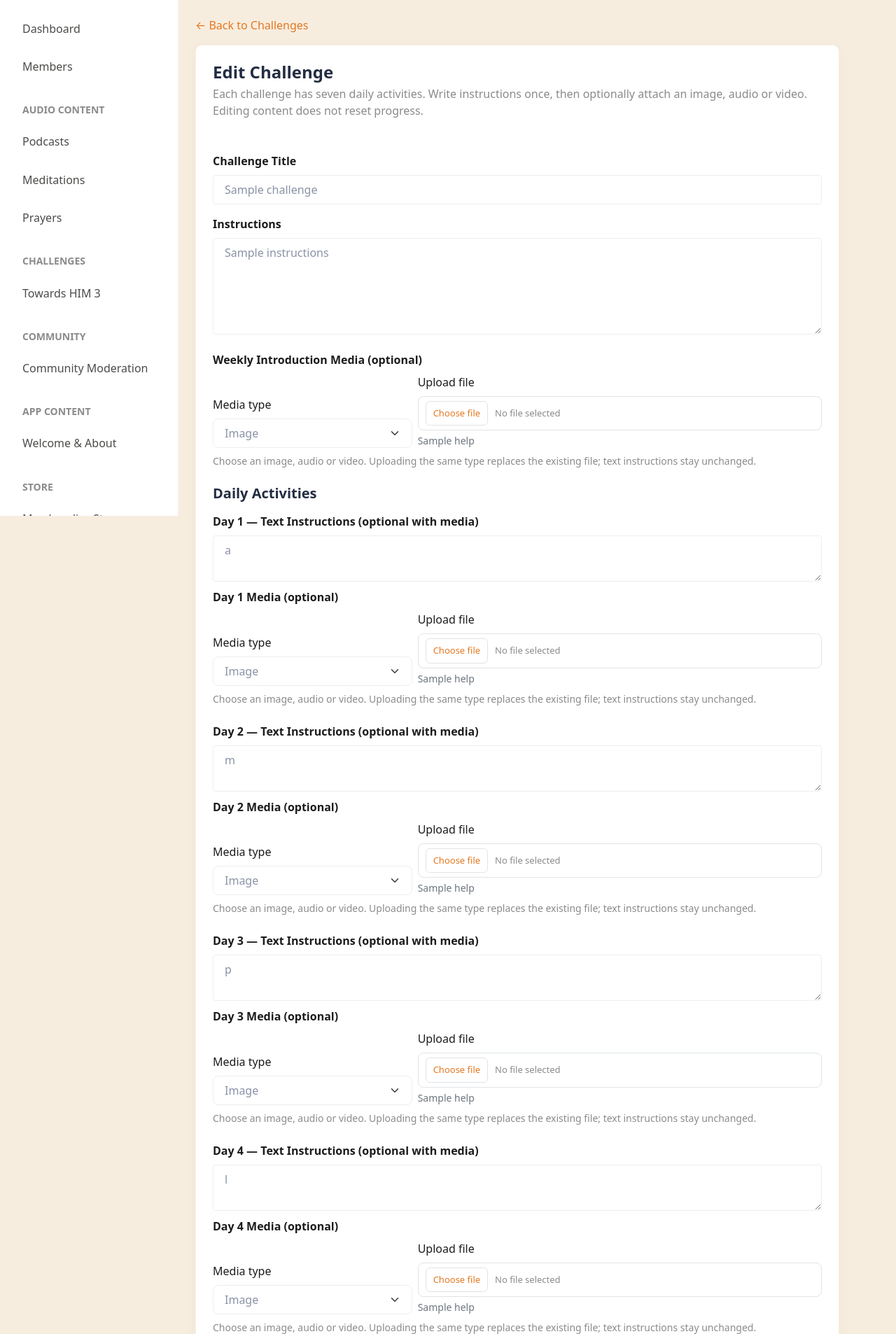
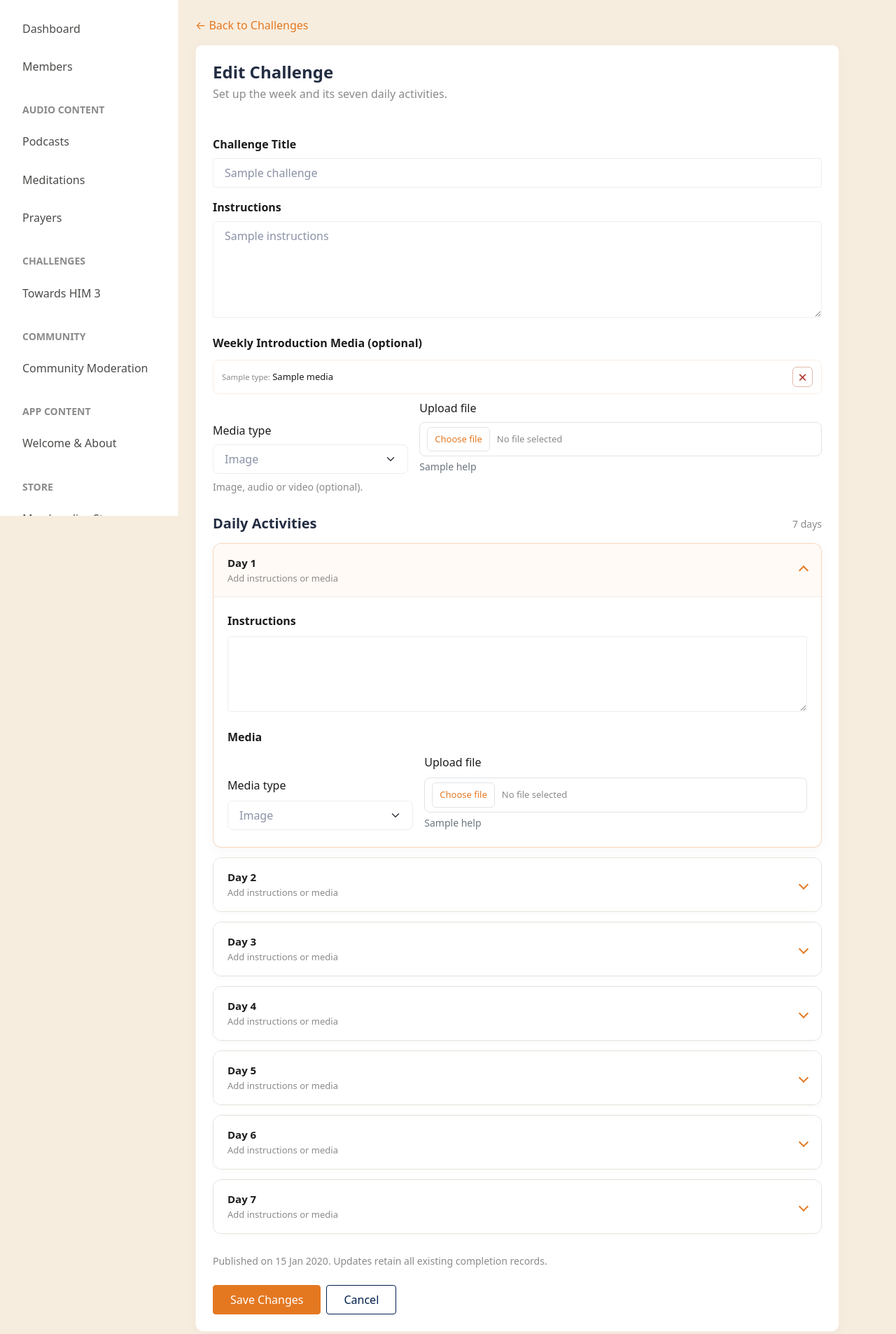
Before and after one commit to kamrans262/towardsHim_backend, a Laravel app: template resources/views/admin/challenges/form.blade.php in a window 1280 px wide. Shown: the part 63-1969 px from the top of the page at 70% size. Run offline with Laravel 12, Linux system fonts and the light colour scheme; a user stored in the database is signed in; data comes from the database, SQL or seed files in the repository; tables that the repository leaves empty hold one stand-in row (values such as "Sample post"); the template is opened without the code that fills it: most values are stand-ins (such as "Sample title", 1, 10 or a date in 2020); data that the repository does not hold is empty.

Commit message:
Add clean collapsible seven-day challenge editor and fix repeated upload chooser

```diff
--- a/public/admin-assets/css/toward-admin.css
+++ b/public/admin-assets/css/toward-admin.css
@@ -68,3 +68,36 @@ body.toward-admin{background:var(--th-cream);color:var(--th-text);font-family:"D
 .toward-admin .admin-media-existing .admin-upload-current{background:#fff}
 .toward-admin .admin-simple-media .admin-upload-block .form-label{font-weight:500!important}
 .toward-admin .admin-simple-media .admin-upload-new{padding:6px 10px}
+
+/* Toward HIM 3: compact, accessible native collapsible day cards. */
+.toward-admin .admin-challenge-days{margin-top:30px;margin-bottom:28px}
+.toward-admin .admin-day-panel{border:1px solid #e6e2da;border-radius:12px;background:#fff;margin-bottom:14px;overflow:hidden;box-shadow:0 2px 8px rgba(42,29,13,.025)}
+.toward-admin .admin-day-panel[open]{border-color:rgba(228,120,33,.30);box-shadow:0 4px 16px rgba(42,29,13,.04)}
+.toward-admin .admin-day-summary{display:flex;align-items:center;justify-content:space-between;gap:16px;min-height:76px;padding:16px 20px;cursor:pointer;list-style:none;background:#fff}
+.toward-admin .admin-day-summary::-webkit-details-marker{display:none}
+.toward-admin .admin-day-summary::marker{content:''}
+.toward-admin .admin-day-summary:hover{background:#fffaf4}
+.toward-admin .admin-day-summary:focus-visible{outline:2px solid var(--th-orange);outline-offset:-3px}
+.toward-admin .admin-day-panel[open] .admin-day-summary{border-bottom:1px solid #efebe5;background:#fffaf5}
+.toward-admin .admin-day-heading{display:flex;flex-direction:column;gap:4px;min-width:0;flex:1}
+.toward-admin .admin-day-number{font-weight:700;color:var(--th-text);font-size:15px;line-height:1.35}
+.toward-admin .admin-day-preview{color:var(--th-muted);font-size:13px;white-space:nowrap;overflow:hidden;text-overflow:ellipsis;max-width:100%;line-height:1.35}
+.toward-admin .admin-day-meta{display:flex;gap:15px;align-items:center;flex-shrink:0}
+.toward-admin .admin-day-media-count{font-size:12px;color:var(--th-orange);white-space:nowrap}
+.toward-admin .admin-day-chevron{width:10px;height:10px;border-right:2px solid var(--th-orange);border-bottom:2px solid var(--th-orange);transform:rotate(45deg);transition:transform .16s ease}
+.toward-admin .admin-day-panel[open] .admin-day-chevron{transform:rotate(225deg)}
+.toward-admin .admin-day-body{padding:22px 20px 24px;display:flex;flex-direction:column;gap:24px}
+.toward-admin .admin-day-instructions .form-label{display:block;margin-bottom:10px}
+.toward-admin .admin-day-instructions textarea{min-height:108px;resize:vertical}
+.toward-admin .admin-day-body .admin-simple-media{margin:0!important;padding:0!important}
+.toward-admin .admin-simple-media-heading{margin-bottom:12px}
+.toward-admin .admin-day-body .admin-media-upload-row{row-gap:16px!important}
+.toward-admin .admin-day-body .admin-media-upload-row .form-label{margin-bottom:10px}
+.toward-admin .admin-day-body .admin-upload-block{min-width:0}
+.toward-admin .admin-day-body .admin-upload-frame{min-height:44px}
+.toward-admin .admin-day-body .admin-upload-choose{color:var(--th-orange)}
+@media(max-width:575.98px){
+ .toward-admin .admin-day-summary{padding:14px 16px;gap:10px}
+ .toward-admin .admin-day-body{padding:18px 16px 22px}
+ .toward-admin .admin-day-preview{font-size:12px}
+}
--- a/resources/views/admin/challenges/form.blade.php
+++ b/resources/views/admin/challenges/form.blade.php
@@ -5,7 +5,7 @@
 <div class="card border-0" style="max-width:920px">
  <div class="card-header bg-white p-4">
   <h1 class="h4 fw-bold mb-1">{{ $challenge->exists ? 'Edit Challenge' : 'Create Challenge' }}</h1>
-  <p class="text-muted mb-0">Each challenge has seven daily activities. Write instructions once, then optionally attach an image, audio or video. Editing content does not reset progress.</p>
+  <p class="text-muted mb-0">Set up the week and its seven daily activities.</p>
  </div>
  <div class="card-body p-4">
   @if($errors->any())
@@ -24,18 +24,61 @@
     <textarea id="instructions" name="instructions" class="form-control" rows="5" maxlength="10000">{{ old('instructions', $challenge->instructions) }}</textarea>
    </div>
    @include('admin.partials.simple_media_upload', ['owner' => $challenge, 'prefix' => 'media', 'heading' => 'Weekly Introduction Media (optional)'])
-   <h2 class="h5 fw-semibold mb-3">Daily Activities</h2>
-   @for($day = 1; $day <= 7; $day++)
-    <div class="mb-3">
-     <label class="form-label fw-semibold" for="day_{{ $day }}">Day {{ $day }} — Text Instructions (optional with media)</label>
-     <textarea id="day_{{ $day }}" name="days[{{ $day }}]" class="form-control" rows="2" maxlength="5000">{{ old("days.$day", $dayTexts[$day] ?? '') }}</textarea>
-     @include('admin.partials.simple_media_upload', [
-       'owner' => $dayRecords[$day] ?? new \App\Models\WeeklyChallengeDay(),
-       'prefix' => "day_media[$day]",
-       'heading' => "Day $day Media (optional)",
-     ])
+   <section class="admin-challenge-days" aria-labelledby="challenge-days-title">
+    <div class="d-flex align-items-center justify-content-between gap-3 mb-3">
+     <h2 class="h5 fw-semibold mb-0" id="challenge-days-title">Daily Activities</h2>
+     <span class="small text-muted">7 days</span>
     </div>
-   @endfor
+    @for($day = 1; $day <= 7; $day++)
+     @php
+      $dayText = old("days.$day", $dayTexts[$day] ?? '');
+      $dayRecord = $dayRecords[$day] ?? new \App\Models\WeeklyChallengeDay();
+      $dayHasMedia = $dayRecord->exists && $dayRecord->media->isNotEmpty();
+      $dayHasErrors = $errors->has("days.$day") || collect($errors->keys())->contains(
+          fn ($key) => str_starts_with($key, "day_media.$day.")
+      );
+     @endphp
+     <details class="admin-day-panel" id="challenge-day-{{ $day }}" data-day="{{ $day }}" @if($day === 1 || $dayHasErrors) open @endif>
+      <summary class="admin-day-summary">
+       <span class="admin-day-heading">
+        <span class="admin-day-number">Day {{ $day }}</span>
+        <span class="admin-day-preview" data-day-preview>{{ \Illuminate\Support\Str::limit(trim((string) $dayText), 68) ?: 'Add instructions or media' }}</span>
+       </span>
+       <span class="admin-day-meta">
+        @if($dayHasMedia)<span class="admin-day-media-count">{{ $dayRecord->media->count() }} {{ \Illuminate\Support\Str::plural('file', $dayRecord->media->count()) }}</span>@endif
+        <span class="admin-day-chevron" aria-hidden="true"></span>
+       </span>
+      </summary>
+      <div class="admin-day-body">
+       <div class="admin-day-instructions">
+        <label class="form-label fw-semibold" for="day_{{ $day }}">Instructions</label>
+        <textarea id="day_{{ $day }}" name="days[{{ $day }}]" class="form-control" rows="3" maxlength="5000">{{ $dayText }}</textarea>
+       </div>
+       @include('admin.partials.simple_media_upload', [
+         'owner' => $dayRecord,
+         'prefix' => "day_media[$day]",
+         'heading' => 'Media',
+         'compact' => true,
+       ])
+      </div>
+     </details>
+    @endfor
+   </section>
+   @once
+   <script>
+   document.addEventListener('DOMContentLoaded', function () {
+     document.querySelectorAll('.admin-day-panel').forEach(function (panel) {
+       var field = panel.querySelector('textarea[name^="days["]');
+       var preview = panel.querySelector('[data-day-preview]');
+       if (!field || !preview) return;
+       field.addEventListener('input', function () {
+         var value = field.value.trim().replace(/\s+/g, ' ');
+         preview.textContent = value ? value.substring(0, 68) + (value.length > 68 ? '…' : '') : 'Add instructions or media';
+       });
+     });
+   });
+   </script>
+   @endonce
    @if($challenge->published_at)
     <div class="small text-muted mb-3">Published on {{ $challenge->published_at->format('d M Y') }}. Updates retain all existing completion records.</div>
    @endif
--- a/resources/views/admin/layouts/app.blade.php
+++ b/resources/views/admin/layouts/app.blade.php
@@ -8,7 +8,7 @@
     <link rel="stylesheet" href="https://cdn.jsdelivr.net/npm/bootstrap@5.3.3/dist/css/bootstrap.min.css">
     <link rel="stylesheet" href="{{ asset('admin-assets/css/core/libs.min.css') }}">
     <link rel="stylesheet" href="{{ asset('admin-assets/css/hope-ui.min.css') }}">
-    <link rel="stylesheet" href="{{ asset('admin-assets/css/toward-admin.css') }}?v=20261118-file-fields">
+    <link rel="stylesheet" href="{{ asset('admin-assets/css/toward-admin.css') }}?v=20261118-collapsible-days">
 </head>
 <body class="toward-admin">
 <div class="d-flex min-vh-100 admin-shell">
--- a/resources/views/admin/layouts/guest.blade.php
+++ b/resources/views/admin/layouts/guest.blade.php
@@ -7,7 +7,7 @@
     <link rel="stylesheet" href="https://cdn.jsdelivr.net/npm/bootstrap@5.3.3/dist/css/bootstrap.min.css">
     <link rel="stylesheet" href="{{ asset('admin-assets/css/core/libs.min.css') }}">
     <link rel="stylesheet" href="{{ asset('admin-assets/css/hope-ui.min.css') }}">
-    <link rel="stylesheet" href="{{ asset('admin-assets/css/toward-admin.css') }}?v=20261118-file-fields">
+    <link rel="stylesheet" href="{{ asset('admin-assets/css/toward-admin.css') }}?v=20261118-collapsible-days">
 </head>
 <body class="toward-admin guest-page">
     <main class="container d-flex align-items-center justify-content-center min-vh-100 py-4">
--- a/resources/views/admin/partials/file_upload.blade.php
+++ b/resources/views/admin/partials/file_upload.blade.php
@@ -22,7 +22,7 @@
    <label class="admin-upload-choose" for="{{ $uploadId }}">Choose file</label>
    <span class="admin-upload-new-name" data-upload-new-name>{{ $uploadPath ? 'Choose a replacement' : 'No file selected' }}</span>
    <button type="button" class="admin-upload-clear d-none" data-upload-clear aria-label="Clear selected file" title="Clear selected file">×</button>
-   <input id="{{ $uploadId }}" type="file" class="admin-upload-native" name="{{ $field }}" accept="{{ $accept ?? '' }}" data-upload-file>
+   <input id="{{ $uploadId }}" type="file" class="admin-upload-native" name="{{ $field }}" accept="{{ $accept ?? '' }}" aria-label="{{ $uploadLabel }}" style="position:absolute!important;width:1px!important;height:1px!important;opacity:0!important;overflow:hidden!important;clip-path:inset(50%)!important;" data-upload-file>
   </div>
   @if($uploadPath)
    <button type="button" class="admin-upload-undo d-none" data-upload-undo>Undo removal</button>
--- a/resources/views/admin/partials/simple_media_upload.blade.php
+++ b/resources/views/admin/partials/simple_media_upload.blade.php
@@ -1,10 +1,11 @@
 @php
     $mediaBlocks = $owner->exists ? $owner->media : collect();
     $mediaPrefix = $prefix ?? 'media';
+    $compact = $compact ?? false;
     $mediaId = 'media_upload_' . preg_replace('/[^a-zA-Z0-9_]/', '_', $mediaPrefix);
 @endphp
-<div class="admin-simple-media mb-4" aria-label="{{ $heading ?? 'Media' }}">
- <div class="fw-semibold mb-2">{{ $heading ?? 'Media (optional)' }}</div>
+<div class="admin-simple-media {{ $compact ? 'admin-simple-media-compact' : '' }}" aria-label="{{ $heading ?? 'Media' }}">
+ <div class="fw-semibold admin-simple-media-heading">{{ $heading ?? 'Media (optional)' }}</div>
  @foreach($mediaBlocks as $block)
   <div class="admin-media-existing" data-upload-block>
    @if($block->file_path)
@@ -27,7 +28,7 @@
    <button type="button" data-upload-undo class="admin-upload-undo d-none">Undo removal</button>
   </div>
  @endforeach
- <div class="row g-2 align-items-end">
+ <div class="row g-3 align-items-end admin-media-upload-row">
   <div class="col-sm-4">
    <label class="form-label" for="{{ $mediaId }}_type">Media type</label>
    <select class="form-select" id="{{ $mediaId }}_type" name="{{ $mediaPrefix }}[upload][type]">
@@ -47,7 +48,9 @@
    <input type="hidden" name="{{ $mediaPrefix }}[upload][replace_type]" value="1">
   </div>
  </div>
- <div class="small text-muted mt-2">Choose an image, audio or video. Uploading the same type replaces the existing file; text instructions stay unchanged.</div>
+ @unless($compact)
+ <div class="small text-muted mt-2">Image, audio or video (optional).</div>
+ @endunless
 </div>
 
 @once
```
Also changed, not shown: tests/Feature/AdminUploadFieldsTest.php (+54 -2 lines).
